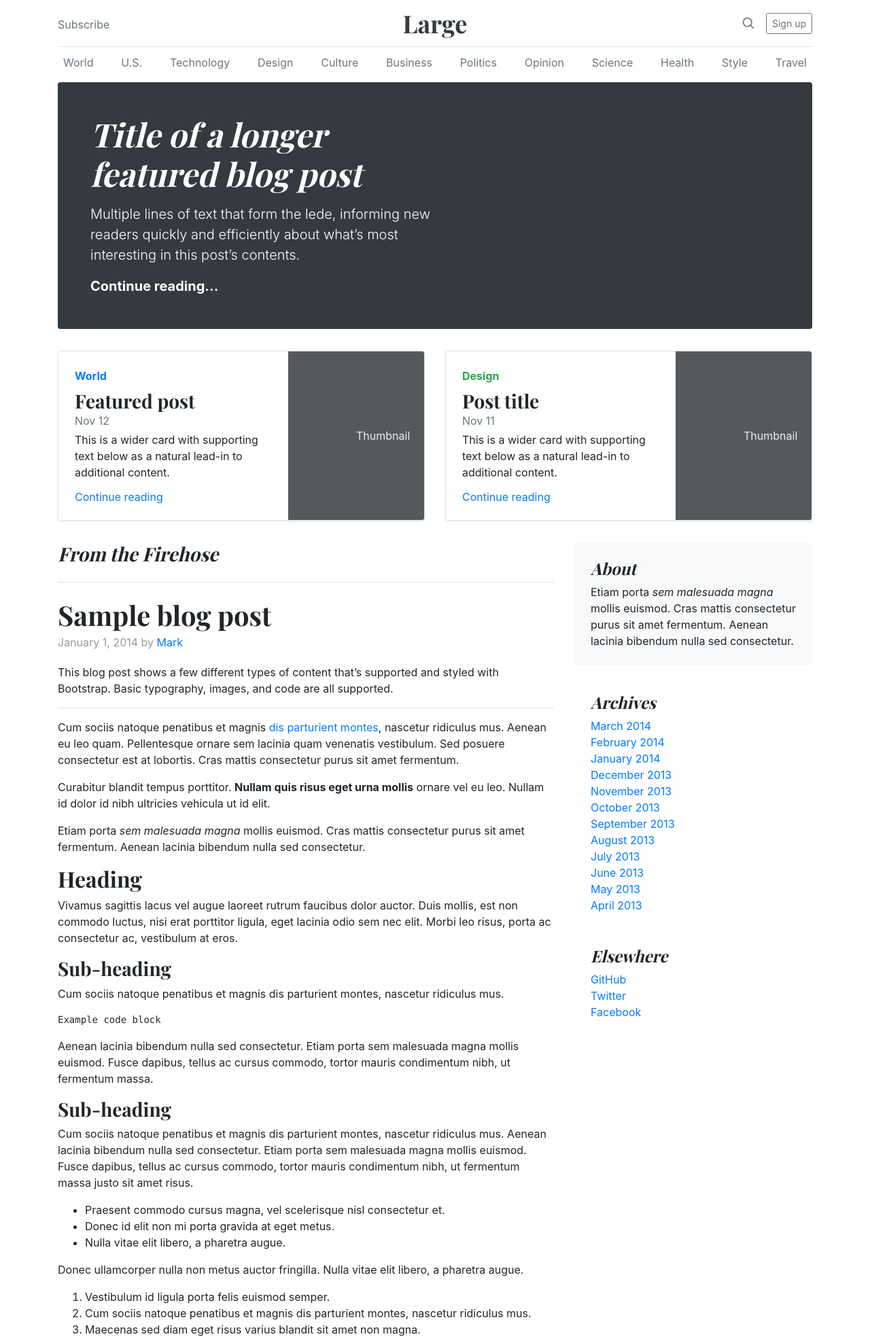
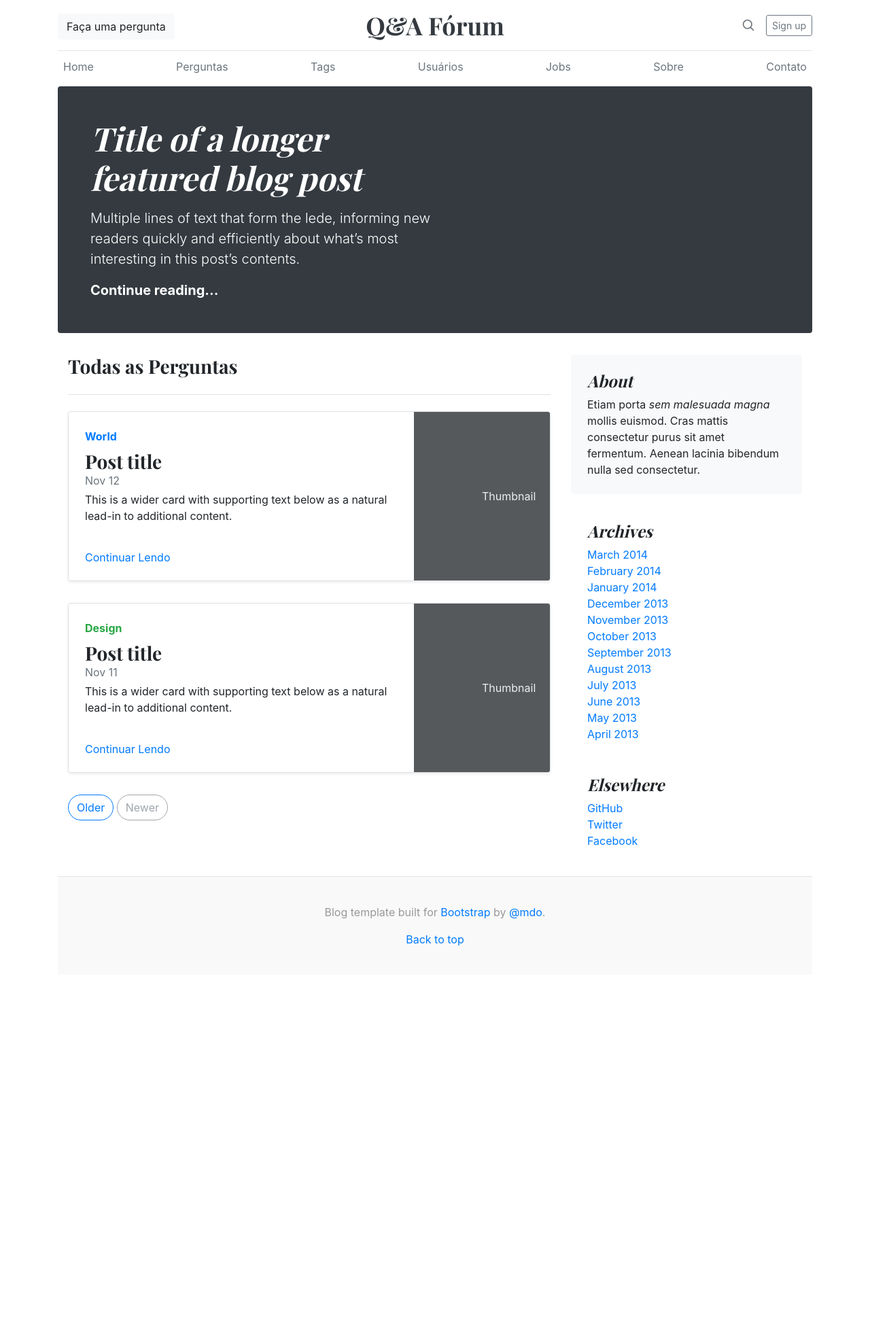
Before and after one commit to renato-lopes/engenharia-de-software, a Django app: template qa/forum/templates/forum/index.html in a window 1280 px wide. Shown: the top 1970 px of the page at 68% size. After the commit the page ends 1392 px from the top, so only its background shows below. Run offline with Django 3.2, Linux system fonts and the light colour scheme; the template is opened without the code that fills it, so the values that code supplies are empty; parts of the project's set-up code (start-up, migrations or seed data) failed here and were passed over; some libraries are stand-ins or nearby versions.

Commit message:
adjust homepage

```diff
--- a/qa/forum/templates/forum/header.html
+++ b/qa/forum/templates/forum/header.html
@@ -1,10 +1,10 @@
 <header class="blog-header py-3">
         <div class="row flex-nowrap justify-content-between align-items-center">
           <div class="col-4 pt-1">
-            <a class="text-muted" href="#">Subscribe</a>
+              <button type="button" class="btn btn-light">Faça uma pergunta</button>
           </div>
           <div class="col-4 text-center">
-            <a class="blog-header-logo text-dark" href="#">Large</a>
+            <a class="blog-header-logo text-dark" href="#">Q&A Fórum</a>
           </div>
           <div class="col-4 d-flex justify-content-end align-items-center">
             <a class="text-muted" href="#">
@@ -17,17 +17,13 @@
 
       <div class="nav-scroller py-1 mb-2">
         <nav class="nav d-flex justify-content-between">
-          <a class="p-2 text-muted" href="#">World</a>
-          <a class="p-2 text-muted" href="#">U.S.</a>
-          <a class="p-2 text-muted" href="#">Technology</a>
-          <a class="p-2 text-muted" href="#">Design</a>
-          <a class="p-2 text-muted" href="#">Culture</a>
-          <a class="p-2 text-muted" href="#">Business</a>
-          <a class="p-2 text-muted" href="#">Politics</a>
-          <a class="p-2 text-muted" href="#">Opinion</a>
-          <a class="p-2 text-muted" href="#">Science</a>
-          <a class="p-2 text-muted" href="#">Health</a>
-          <a class="p-2 text-muted" href="#">Style</a>
-          <a class="p-2 text-muted" href="#">Travel</a>
+          <a class="p-2 text-muted" href="#">Home</a>
+          <a class="p-2 text-muted" href="#">Perguntas</a>
+          <a class="p-2 text-muted" href="#">Tags</a>
+          <a class="p-2 text-muted" href="#">Usuários</a>
+          <a class="p-2 text-muted" href="#">Jobs</a>
+          <a class="p-2 text-muted" href="#">Sobre</a>
+          <a class="p-2 text-muted" href="#">Contato</a>
+
         </nav>
       </div>
--- a/qa/forum/templates/forum/index.html
+++ b/qa/forum/templates/forum/index.html
@@ -18,29 +18,23 @@
       </div>
     </div>
 
+
+
+  <main role="main" class="container">
+    <div class="row">
+      <div class="col-md-8 blog-main">
+        <h3 class="pb-4 mb-4 border-bottom">
+            Todas as Perguntas
+        </h3>
         <div class="row mb-2">
-      <div class="col-md-6">
+            <div class="col-md-12">
               <div class="row no-gutters border rounded overflow-hidden flex-md-row mb-4 shadow-sm h-md-250 position-relative">
                 <div class="col p-4 d-flex flex-column position-static">
                   <strong class="d-inline-block mb-2 text-primary">World</strong>
-            <h3 class="mb-0">Featured post</h3>
+                  <h3 class="mb-0">Post title</h3>
                   <div class="mb-1 text-muted">Nov 12</div>
                   <p class="card-text mb-auto">This is a wider card with supporting text below as a natural lead-in to additional content.</p>
-            <a href="#" class="stretched-link">Continue reading</a>
-          </div>
-          <div class="col-auto d-none d-lg-block">
-            <svg class="bd-placeholder-img" width="200" height="250" xmlns="http://www.w3.org/2000/svg" preserveAspectRatio="xMidYMid slice" focusable="false" role="img" aria-label="Placeholder: Thumbnail"><title>Placeholder</title><rect width="100%" height="100%" fill="#55595c"/><text x="50%" y="50%" fill="#eceeef" dy=".3em">Thumbnail</text></svg>
-          </div>
-        </div>
-      </div>
-      <div class="col-md-6">
-        <div class="row no-gutters border rounded overflow-hidden flex-md-row mb-4 shadow-sm h-md-250 position-relative">
-          <div class="col p-4 d-flex flex-column position-static">
-            <strong class="d-inline-block mb-2 text-success">Design</strong>
-            <h3 class="mb-0">Post title</h3>
-            <div class="mb-1 text-muted">Nov 11</div>
-            <p class="mb-auto">This is a wider card with supporting text below as a natural lead-in to additional content.</p>
-            <a href="#" class="stretched-link">Continue reading</a>
+                  <a href="#" class="stretched-link">Continuar Lendo</a>
                 </div>
                 <div class="col-auto d-none d-lg-block">
                   <svg class="bd-placeholder-img" width="200" height="250" xmlns="http://www.w3.org/2000/svg" preserveAspectRatio="xMidYMid slice" focusable="false" role="img" aria-label="Placeholder: Thumbnail"><title>Placeholder</title><rect width="100%" height="100%" fill="#55595c"/><text x="50%" y="50%" fill="#eceeef" dy=".3em">Thumbnail</text></svg>
@@ -48,73 +42,23 @@
               </div>
             </div>
           </div>
+          <div class="row mb-2">
+            <div class="col-md-12">
+              <div class="row no-gutters border rounded overflow-hidden flex-md-row mb-4 shadow-sm h-md-250 position-relative">
+                <div class="col p-4 d-flex flex-column position-static">
+                  <strong class="d-inline-block mb-2 text-success">Design</strong>
+                  <h3 class="mb-0">Post title</h3>
+                  <div class="mb-1 text-muted">Nov 11</div>
+                  <p class="mb-auto">This is a wider card with supporting text below as a natural lead-in to additional content.</p>
+                  <a href="#" class="stretched-link">Continuar Lendo</a>
+                </div>
+                <div class="col-auto d-none d-lg-block">
+                  <svg class="bd-placeholder-img" width="200" height="250" xmlns="http://www.w3.org/2000/svg" preserveAspectRatio="xMidYMid slice" focusable="false" role="img" aria-label="Placeholder: Thumbnail"><title>Placeholder</title><rect width="100%" height="100%" fill="#55595c"/><text x="50%" y="50%" fill="#eceeef" dy=".3em">Thumbnail</text></svg>
+                </div>
+              </div>
+            </div>
           </div>
 
-  <main role="main" class="container">
-    <div class="row">
-      <div class="col-md-8 blog-main">
-        <h3 class="pb-4 mb-4 font-italic border-bottom">
-          From the Firehose
-        </h3>
-
-        <div class="blog-post">
-          <h2 class="blog-post-title">Sample blog post</h2>
-          <p class="blog-post-meta">January 1, 2014 by <a href="#">Mark</a></p>
-
-          <p>This blog post shows a few different types of content that’s supported and styled with Bootstrap. Basic typography, images, and code are all supported.</p>
-          <hr>
-          <p>Cum sociis natoque penatibus et magnis <a href="#">dis parturient montes</a>, nascetur ridiculus mus. Aenean eu leo quam. Pellentesque ornare sem lacinia quam venenatis vestibulum. Sed posuere consectetur est at lobortis. Cras mattis consectetur purus sit amet fermentum.</p>
-          <blockquote>
-            <p>Curabitur blandit tempus porttitor. <strong>Nullam quis risus eget urna mollis</strong> ornare vel eu leo. Nullam id dolor id nibh ultricies vehicula ut id elit.</p>
-          </blockquote>
-          <p>Etiam porta <em>sem malesuada magna</em> mollis euismod. Cras mattis consectetur purus sit amet fermentum. Aenean lacinia bibendum nulla sed consectetur.</p>
-          <h2>Heading</h2>
-          <p>Vivamus sagittis lacus vel augue laoreet rutrum faucibus dolor auctor. Duis mollis, est non commodo luctus, nisi erat porttitor ligula, eget lacinia odio sem nec elit. Morbi leo risus, porta ac consectetur ac, vestibulum at eros.</p>
-          <h3>Sub-heading</h3>
-          <p>Cum sociis natoque penatibus et magnis dis parturient montes, nascetur ridiculus mus.</p>
-          <pre><code>Example code block</code></pre>
-          <p>Aenean lacinia bibendum nulla sed consectetur. Etiam porta sem malesuada magna mollis euismod. Fusce dapibus, tellus ac cursus commodo, tortor mauris condimentum nibh, ut fermentum massa.</p>
-          <h3>Sub-heading</h3>
-          <p>Cum sociis natoque penatibus et magnis dis parturient montes, nascetur ridiculus mus. Aenean lacinia bibendum nulla sed consectetur. Etiam porta sem malesuada magna mollis euismod. Fusce dapibus, tellus ac cursus commodo, tortor mauris condimentum nibh, ut fermentum massa justo sit amet risus.</p>
-          <ul>
-            <li>Praesent commodo cursus magna, vel scelerisque nisl consectetur et.</li>
-            <li>Donec id elit non mi porta gravida at eget metus.</li>
-            <li>Nulla vitae elit libero, a pharetra augue.</li>
-          </ul>
-          <p>Donec ullamcorper nulla non metus auctor fringilla. Nulla vitae elit libero, a pharetra augue.</p>
-          <ol>
-            <li>Vestibulum id ligula porta felis euismod semper.</li>
-            <li>Cum sociis natoque penatibus et magnis dis parturient montes, nascetur ridiculus mus.</li>
-            <li>Maecenas sed diam eget risus varius blandit sit amet non magna.</li>
-          </ol>
-          <p>Cras mattis consectetur purus sit amet fermentum. Sed posuere consectetur est at lobortis.</p>
-        </div><!-- /.blog-post -->
-
-        <div class="blog-post">
-          <h2 class="blog-post-title">Another blog post</h2>
-          <p class="blog-post-meta">December 23, 2013 by <a href="#">Jacob</a></p>
-
-          <p>Cum sociis natoque penatibus et magnis <a href="#">dis parturient montes</a>, nascetur ridiculus mus. Aenean eu leo quam. Pellentesque ornare sem lacinia quam venenatis vestibulum. Sed posuere consectetur est at lobortis. Cras mattis consectetur purus sit amet fermentum.</p>
-          <blockquote>
-            <p>Curabitur blandit tempus porttitor. <strong>Nullam quis risus eget urna mollis</strong> ornare vel eu leo. Nullam id dolor id nibh ultricies vehicula ut id elit.</p>
-          </blockquote>
-          <p>Etiam porta <em>sem malesuada magna</em> mollis euismod. Cras mattis consectetur purus sit amet fermentum. Aenean lacinia bibendum nulla sed consectetur.</p>
-          <p>Vivamus sagittis lacus vel augue laoreet rutrum faucibus dolor auctor. Duis mollis, est non commodo luctus, nisi erat porttitor ligula, eget lacinia odio sem nec elit. Morbi leo risus, porta ac consectetur ac, vestibulum at eros.</p>
-        </div><!-- /.blog-post -->
-
-        <div class="blog-post">
-          <h2 class="blog-post-title">New feature</h2>
-          <p class="blog-post-meta">December 14, 2013 by <a href="#">Chris</a></p>
-
-          <p>Cum sociis natoque penatibus et magnis dis parturient montes, nascetur ridiculus mus. Aenean lacinia bibendum nulla sed consectetur. Etiam porta sem malesuada magna mollis euismod. Fusce dapibus, tellus ac cursus commodo, tortor mauris condimentum nibh, ut fermentum massa justo sit amet risus.</p>
-          <ul>
-            <li>Praesent commodo cursus magna, vel scelerisque nisl consectetur et.</li>
-            <li>Donec id elit non mi porta gravida at eget metus.</li>
-            <li>Nulla vitae elit libero, a pharetra augue.</li>
-          </ul>
-          <p>Etiam porta <em>sem malesuada magna</em> mollis euismod. Cras mattis consectetur purus sit amet fermentum. Aenean lacinia bibendum nulla sed consectetur.</p>
-          <p>Donec ullamcorper nulla non metus auctor fringilla. Nulla vitae elit libero, a pharetra augue.</p>
-        </div><!-- /.blog-post -->
 
         <nav class="blog-pagination">
           <a class="btn btn-outline-primary" href="#">Older</a>
```
Lines whose indentation alone changed are shown as unchanged.
